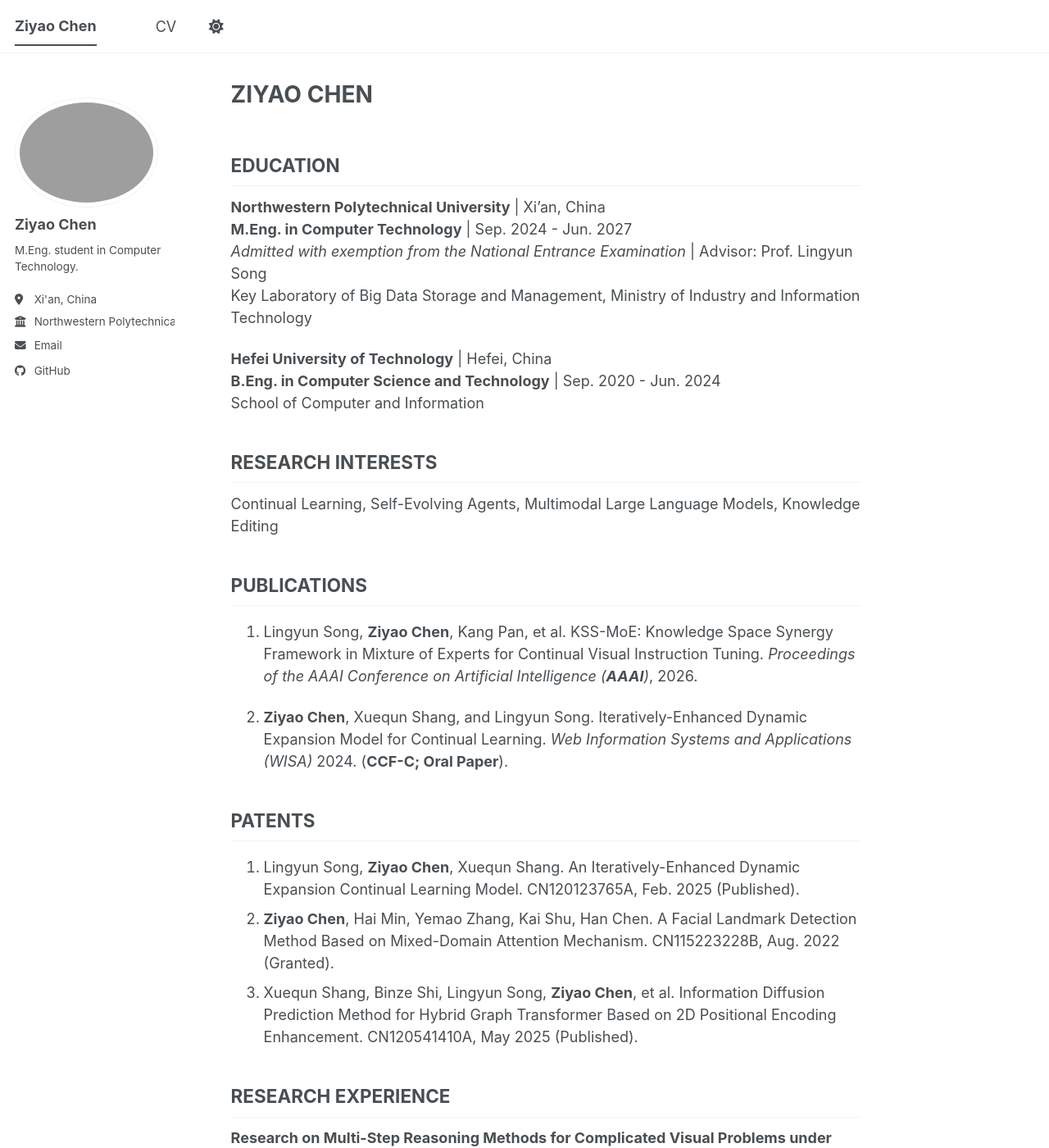
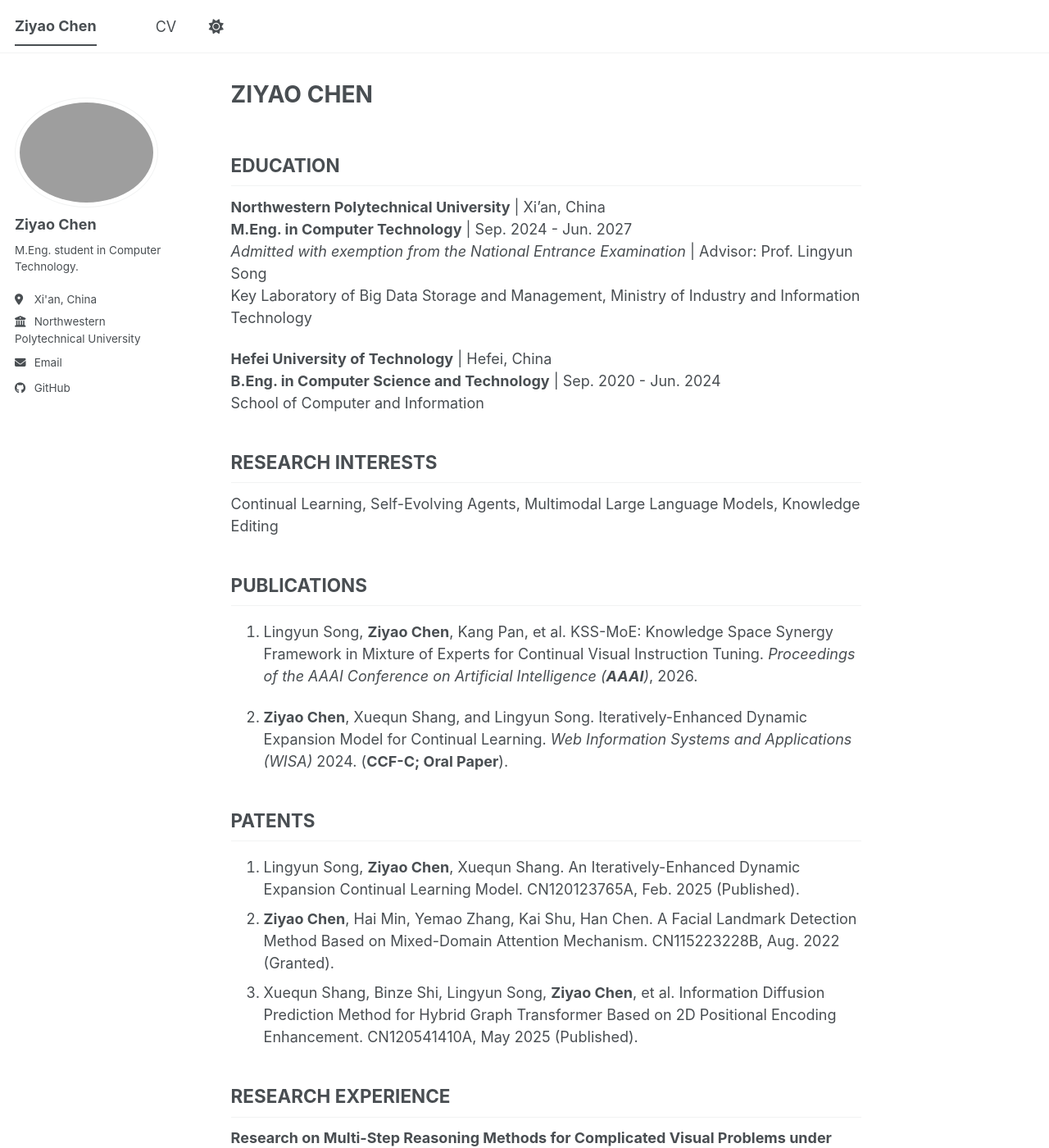
Before and after one commit to yyotta/yyotta.github.io, a Jekyll site: the page built from _pages/about.md, in a window 1280 px wide and 1400 px high. Shown: the whole window at 82% size. Built offline with Jekyll 4.4.1, drawn with Linux system fonts in a browser that asks for light colours; a script bundle is joined from its source files by our own code; library files that are not in the unit come from our copies.

Commit message:
Update CV content and improve sidebar layout

```diff
--- a/_includes/author-profile.html
+++ b/_includes/author-profile.html
@@ -28,7 +28,7 @@
         <li class="author__desktop"><i class="fas fa-fw fa-location-dot icon-pad-right" aria-hidden="true"></i>{{ author.location }}</li>
       {% endif %}
       {% if author.employer %}
-        <li class="author__desktop"><i class="fas fa-fw fa-building-columns icon-pad-right" aria-hidden="true"></i>{{ author.employer }}</li>
+        <li class="author__desktop author__employer"><i class="fas fa-fw fa-building-columns icon-pad-right" aria-hidden="true"></i>{{ author.employer }}</li>
       {% endif %}
       {% if author.uri %}
         <li><a href="{{ author.uri }}"><i class="fas fa-fw fa-link icon-pad-right" aria-hidden="true"></i>{{ site.data.ui-text[site.locale].website_label | default: "Website" }}</a></li>
--- a/_sass/layout/_sidebar.scss
+++ b/_sass/layout/_sidebar.scss
@@ -307,6 +307,11 @@
     white-space: nowrap;
   }
 
+  .author__employer {
+    white-space: normal;
+    overflow-wrap: break-word;
+  }
+
   a {
     display: block;
     margin-bottom: 5px;
```
Also changed, not shown: _pages/cv.md (+1 -1 lines).
